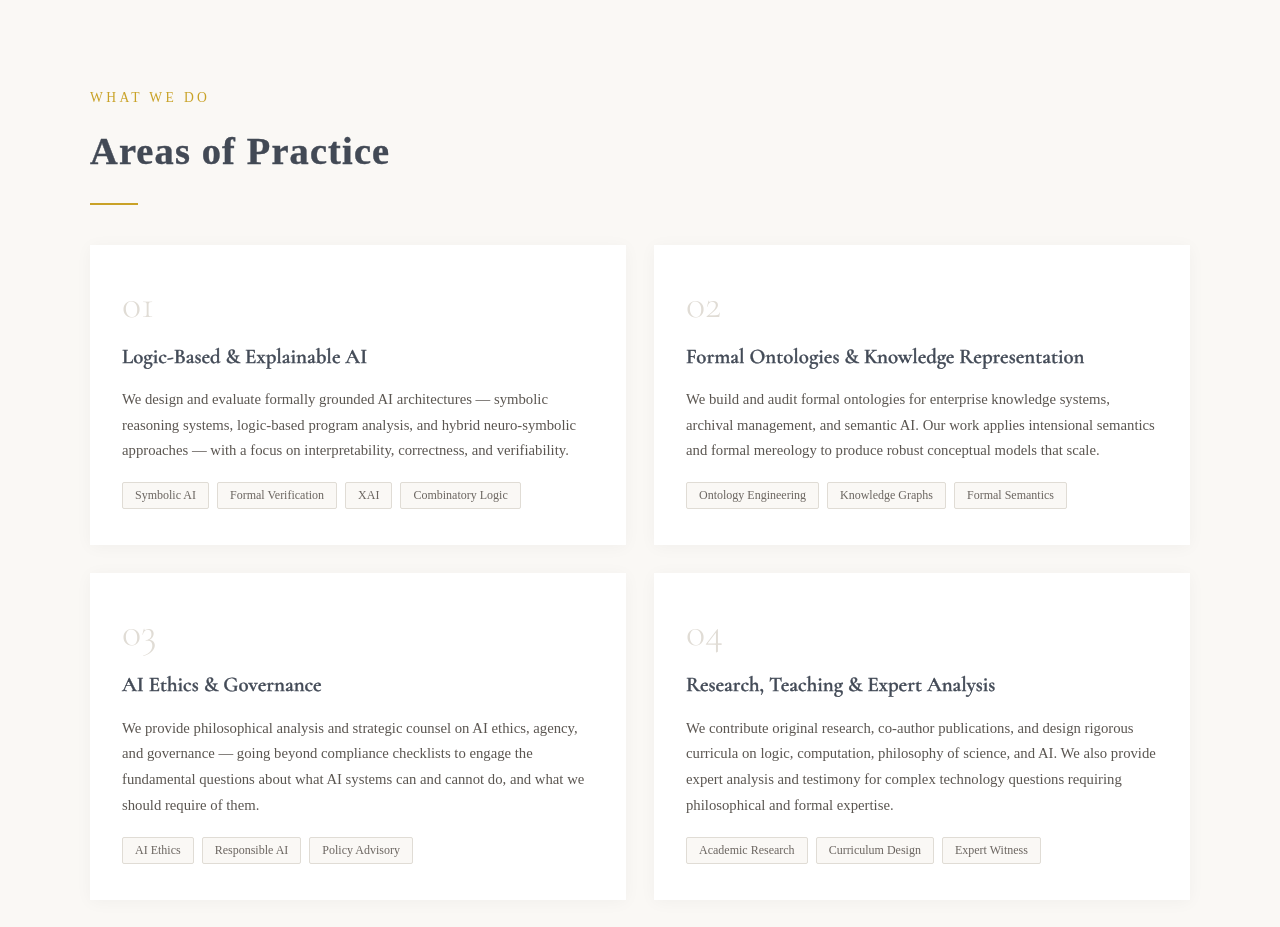
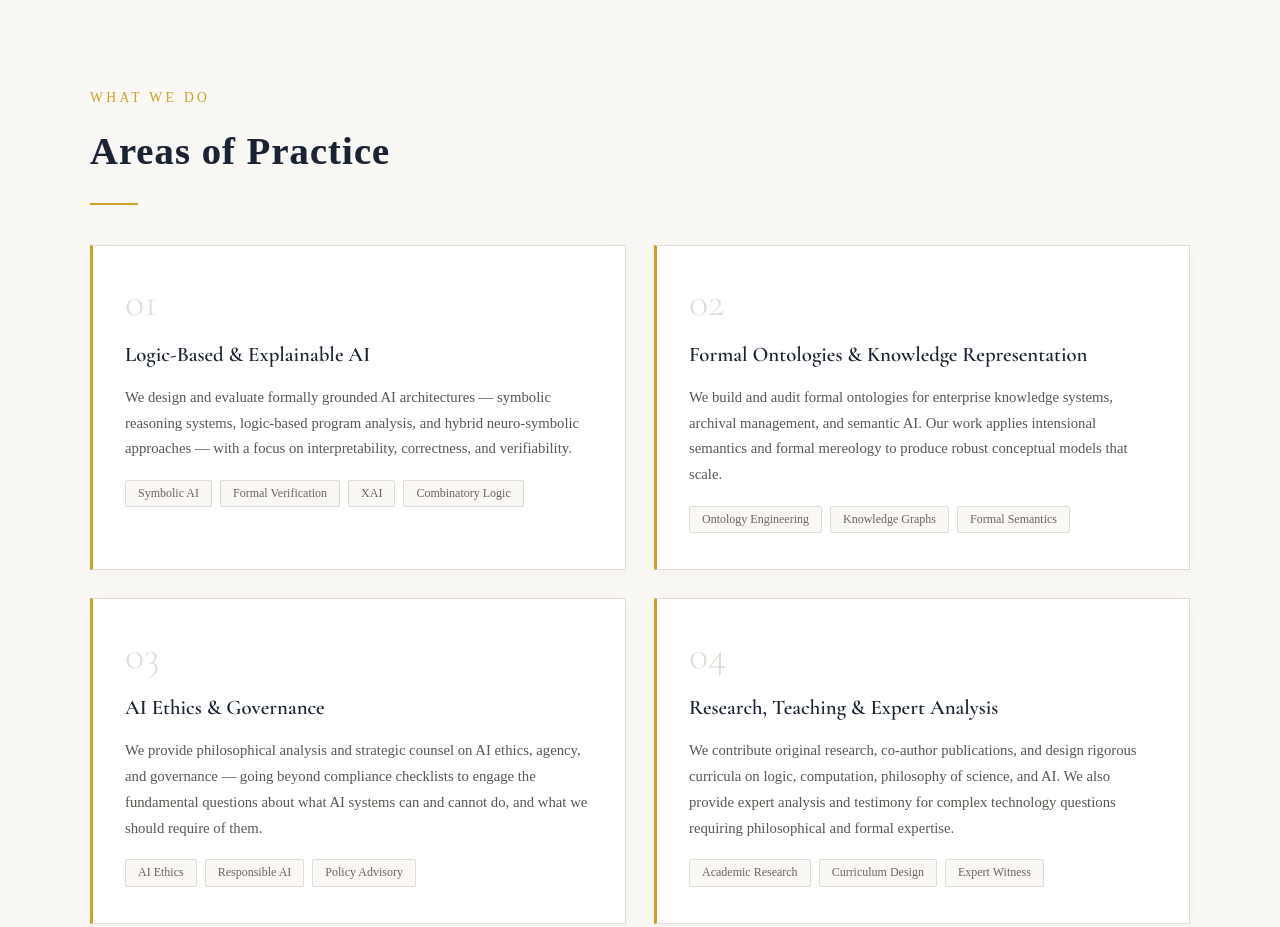
Before and after one commit to hugoregis/hugoregis.github.io, a plain HTML site: page index.html in a window 1280 px wide. Shown: the part 1440-2367 px from the top of the page. Drawn offline with nearby package versions, Linux system fonts and the light colour scheme; a web font is replaced by a local one.

Commit message:
Refined headings: thinner stroke, full dark color; service cards gold left border
Co-Authored-By: Claude Sonnet 4.6 <noreply@anthropic.com>

```diff
--- a/index.html
+++ b/index.html
@@ -24,9 +24,8 @@
 
         h1, h2, h3, h4, h5, h6 {
             font-family: 'Jacques Francois Shadow', serif;
-            -webkit-text-stroke: 0.4px currentColor;
+            -webkit-text-stroke: 0.2px currentColor;
             font-weight: 400;
-            filter: opacity(0.82);
         }
 
         body {
@@ -326,16 +325,19 @@
         .service-card {
             background: #fff;
             padding: 36px 32px;
-            border-top: 3px solid transparent;
+            border-left: 3px solid var(--warm-gold);
+            border-top: 1px solid var(--light-border);
+            border-right: 1px solid var(--light-border);
+            border-bottom: 1px solid var(--light-border);
             box-shadow: 0 2px 16px rgba(0,0,0,0.04);
-            transition: border-color 0.2s, transform 0.2s, box-shadow 0.2s;
+            transition: transform 0.2s, box-shadow 0.2s, background 0.2s;
             position: relative;
         }
 
         .service-card:hover {
-            border-top-color: var(--warm-gold);
             transform: translateY(-3px);
             box-shadow: 0 8px 30px rgba(0,0,0,0.08);
+            background: #fffdf9;
         }
 
         .service-number {
@@ -353,6 +355,8 @@
             font-weight: 600;
             color: var(--deep-navy);
             margin-bottom: 14px;
+            -webkit-text-stroke: 0;
+            filter: none;
         }
 
         .service-card p {
```
